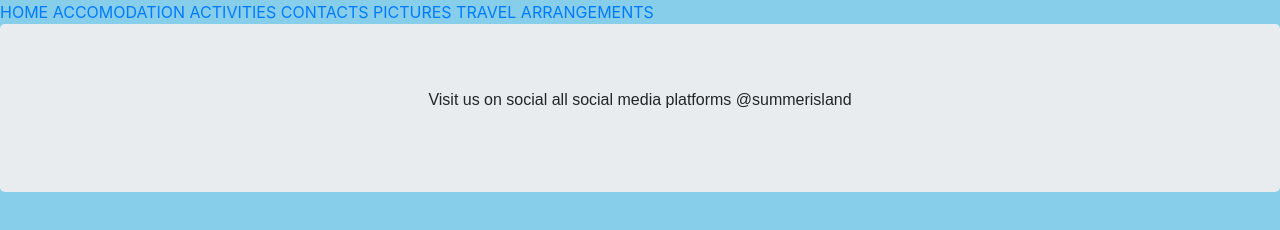
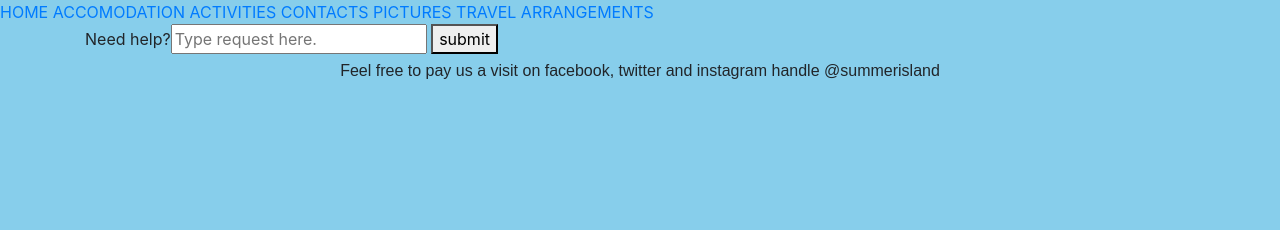
Before and after one commit to Akarad/Private-resort, a plain HTML site: page contact.html in a window 1280 px wide. Drawn offline with nearby package versions, Linux system fonts and the light colour scheme.

Commit message:
including div with class container on body content of all html files

```diff
--- a/contact.html
+++ b/contact.html
@@ -13,8 +13,12 @@
     <title>Contacts</title>
   </head>
   <body>
-    <div class="jumbotron">
-      <p>Visit us on social all social media platforms @summerisland</p>
+    <div class="container">
+      <form class="" action="index.html" method="post">
+        <label for="contact">Need help?</label><input  type="text" placeholder="Type request here." name="" value="">
+        <button type="button" name="button">submit</button>
+      </form>
+      <p>Feel free to pay us a visit on facebook, twitter and instagram handle @summerisland</p>
     </div>
   </body>
 </html>
```
Also changed, not shown: accomodations.html (+1 -1 lines), activities.html (+1 -1 lines), index.html (+1 -1 lines), pictures.html (+1 -1 lines).
